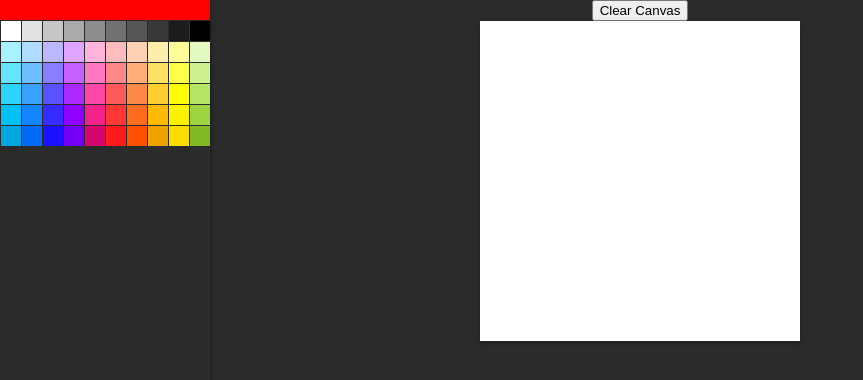
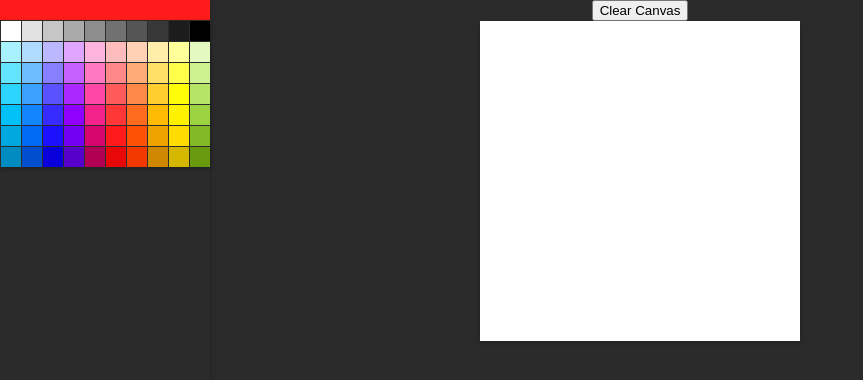
Before and after one commit to nathanpanchal/draw, a plain HTML site: page index.html in a window 1280 px wide. Shown: the whole page, without its empty margins (0-863 px from the left). Drawn offline with nearby package versions, Linux system fonts and the light colour scheme.

Commit message:
np - add final row of color

```diff
--- a/css/stylesheet.css
+++ b/css/stylesheet.css
@@ -22,7 +22,6 @@ body {
 }
 
 .color-palette {
-  height: 100%;
   width: 210px;
   box-shadow: 0 2px 5px rgba(0,0,0,0.26);
 }
--- a/index.html
+++ b/index.html
@@ -80,6 +80,18 @@
         --><div style="background-color: #FFDC00;" class="colors" data-color="#FFDC00"></div><!--
         --><div style="background-color: #83B925;" class="colors" data-color="#83B925"></div><!--
         -->
+
+        <div style="background-color: #008CC1;" class="colors" data-color="#008CC1"></div><!--
+        --><div style="background-color: #004FCF;" class="colors" data-color="#004FCF"></div><!--
+        --><div style="background-color: #0800DA;" class="colors" data-color="#0800DA"></div><!--
+        --><div style="background-color: #5800CB;" class="colors" data-color="#5800CB"></div><!--
+        --><div style="background-color: #B10053;" class="colors" data-color="#B10053"></div><!--
+        --><div style="background-color: #E90808;" class="colors" data-color="#E90808"></div><!--
+        --><div style="background-color: #F43900;" class="colors" data-color="#F43900"></div><!--
+        --><div style="background-color: #D08800;" class="colors" data-color="#D08800"></div><!--
+        --><div style="background-color: #D6B700;" class="colors" data-color="#D6B700"></div><!--
+        --><div style="background-color: #689A10;" class="colors" data-color="#689A10"></div><!--
+        -->
       </div>
     </div>
   <button id="button">Clear Canvas</button>
--- a/js/script.js
+++ b/js/script.js
@@ -23,6 +23,7 @@ function colorIndicator(selectedColor) {
 selectedColor = '#FF1B1B'
 createGrid(16);
 paintable()
+colorIndicator(selectedColor)
 
 // select a color from the palette
 $('.colors').on('click', function() {
```
